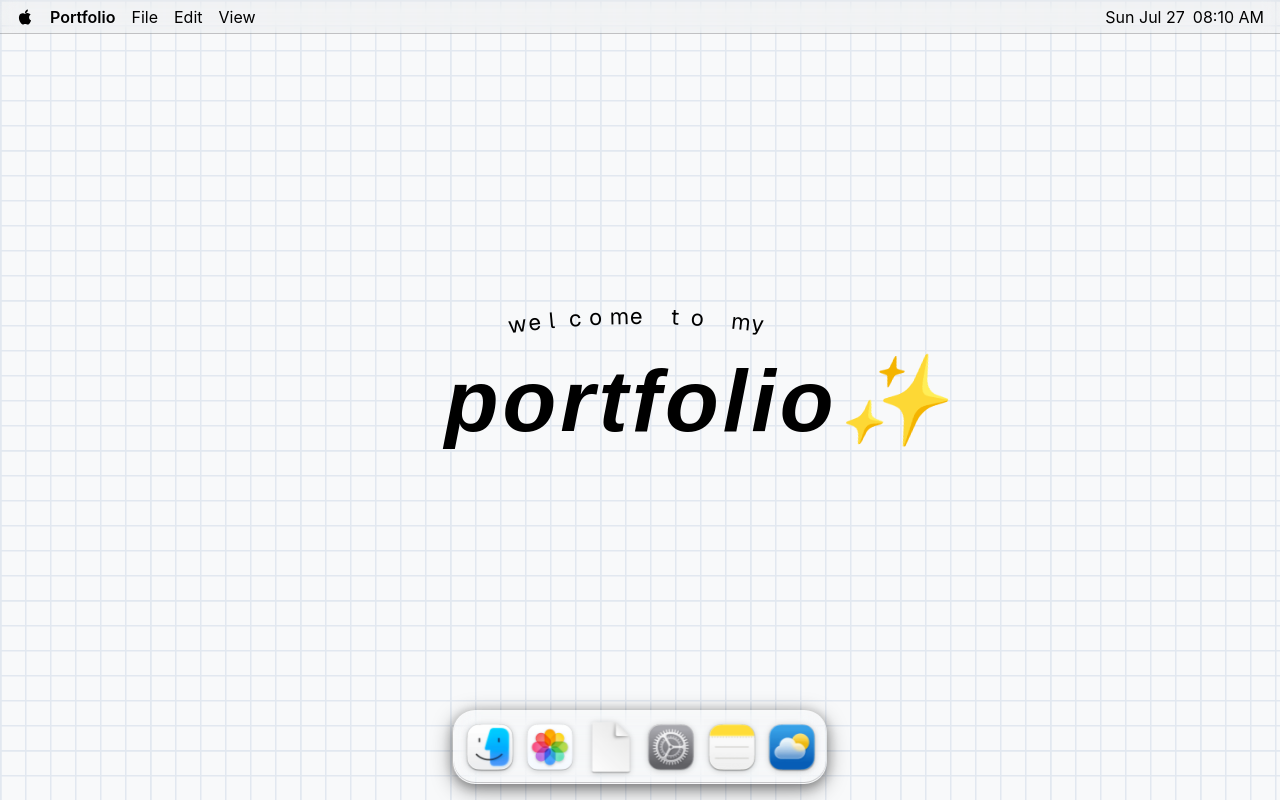
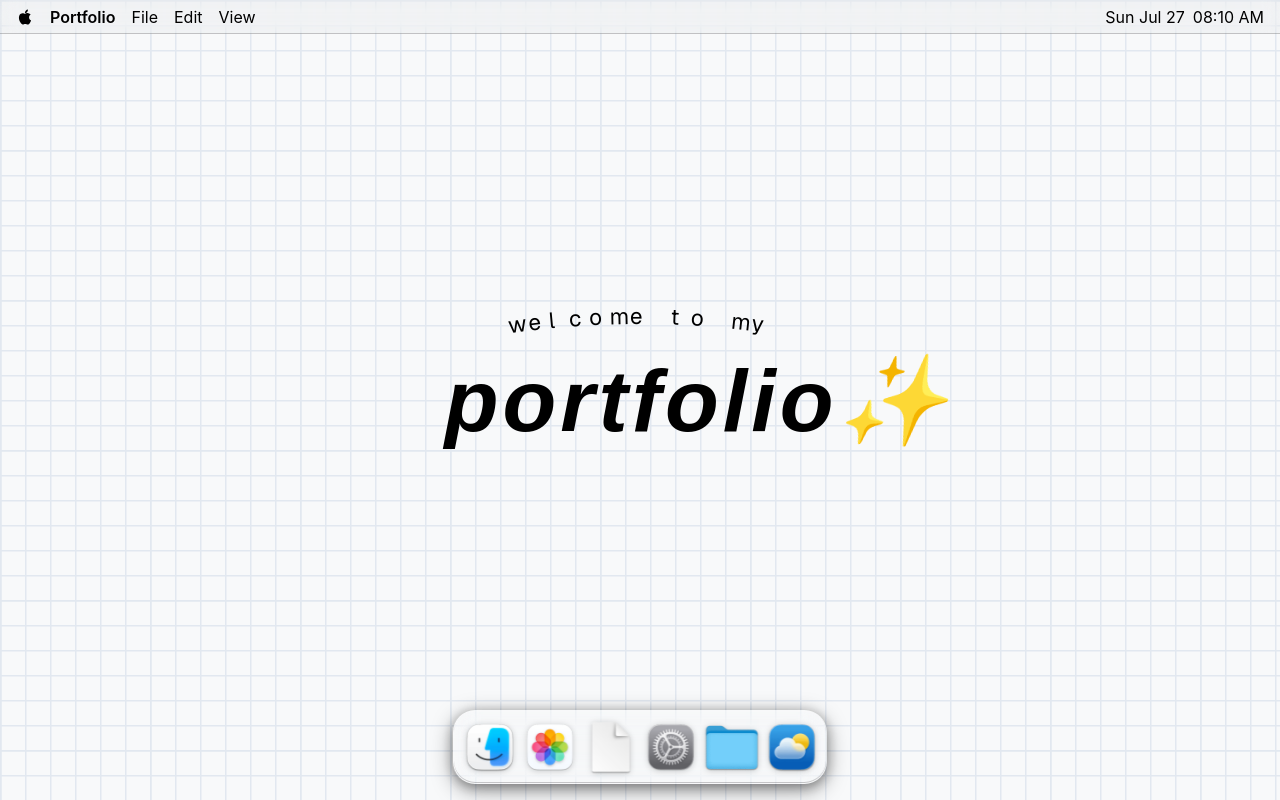
Before and after one commit to zaazhafrnn/my-portfolio, a Next.js app: page / in a window 1280 px wide. Built offline with nearby package versions, Linux system fonts and the light colour scheme; a web font is replaced by a local one.

Commit message:
adjust small details

```diff
--- a/src/app/page.tsx
+++ b/src/app/page.tsx
@@ -20,13 +20,13 @@ const apps = [
   { id: "photos", name: "Photo Dumps", icon: "/icons/photos.png" },
   { id: "resume", name: "Resume.pdf", icon: "/icons/file.png" },
   { id: "systemInfo", name: "System Information", icon: "/icons/settings.png" },
-  { id: "portfolio", name: "Portfolio", icon: "/icons/notes.png" },
+  { id: "portfolioATM", name: "Portfolio (ATM Simulator)", icon: "/icons/folder.png" },
   { id: "folder", name: "Documents", icon: "/icons/weather.png" },
 ];
 
 const WINDOW_SIZES: Record<string, { width: number; height: number }> = {
   resume: { width: 660, height: 530 },
-  systemInfo: { width: 700, height: 370 },
+  systemInfo: { width: 650, height: 375 },
 };
 
 export default function MacOSDesktop() {
--- a/src/components/apps/SystemInfoApp.tsx
+++ b/src/components/apps/SystemInfoApp.tsx
@@ -44,6 +44,7 @@ export default function SystemInfoApp() {
           <div className="space-y-1 text-sm">
             <InfoRow label="MacBook Pro" value="(M1 Pro, 14-inch); hopefully" />
             <InfoRow label="Work Experience" value="10+ months" />
+            <InfoRow label="Expertise" value="So Far Mostly in Frontend Development" />
             <InfoRow
               label="Collage"
               value="Politeknik Perkapalan Negeri Surabaya"
--- a/src/components/mac/WindowInstances.tsx
+++ b/src/components/mac/WindowInstances.tsx
@@ -125,10 +125,6 @@ export default function WindowInstances({
                   </ContextMenuItem>
                 </>
               )}
-              <ContextMenuItem disabled>
-                Back
-                <ContextMenuShortcut>⌘[</ContextMenuShortcut>
-              </ContextMenuItem>
               {window.appId === "resume" && (
                 <>
                   <ContextMenuItem asChild>
@@ -141,6 +137,14 @@ export default function WindowInstances({
                       <ContextMenuShortcut>↗</ContextMenuShortcut>
                     </a>
                   </ContextMenuItem>
+                </>
+              )}
+              <ContextMenuItem disabled>
+                Back
+                <ContextMenuShortcut>⌘[</ContextMenuShortcut>
+              </ContextMenuItem>
+              {window.appId === "resume" && (
+                <>
                   <ContextMenuSub>
                     <ContextMenuSubTrigger>
                       Export file as
@@ -194,7 +198,7 @@ export default function WindowInstances({
                 <>
                   <ContextMenuSub>
                     <ContextMenuSubTrigger>
-                      Export file as
+                      Get Template Website
                     </ContextMenuSubTrigger>
                     <ContextMenuSubContent className="w-42">
                       <ContextMenuItem asChild className="group">
@@ -217,7 +221,7 @@ export default function WindowInstances({
                         <a>
                           CAN
                           <ContextMenuShortcut className="opacity-0 group-hover:opacity-100 transition-opacity">
-                            🙅🏽‍♂️
+                            😈
                           </ContextMenuShortcut>
                         </a>
                       </ContextMenuItem>
@@ -225,7 +229,7 @@ export default function WindowInstances({
                         <a>
                           NOT!!
                           <ContextMenuShortcut className="opacity-0 group-hover:opacity-100 transition-opacity">
-                            😈
+                            🙅🏽‍♂️
                           </ContextMenuShortcut>
                         </a>
                       </ContextMenuItem>
```
